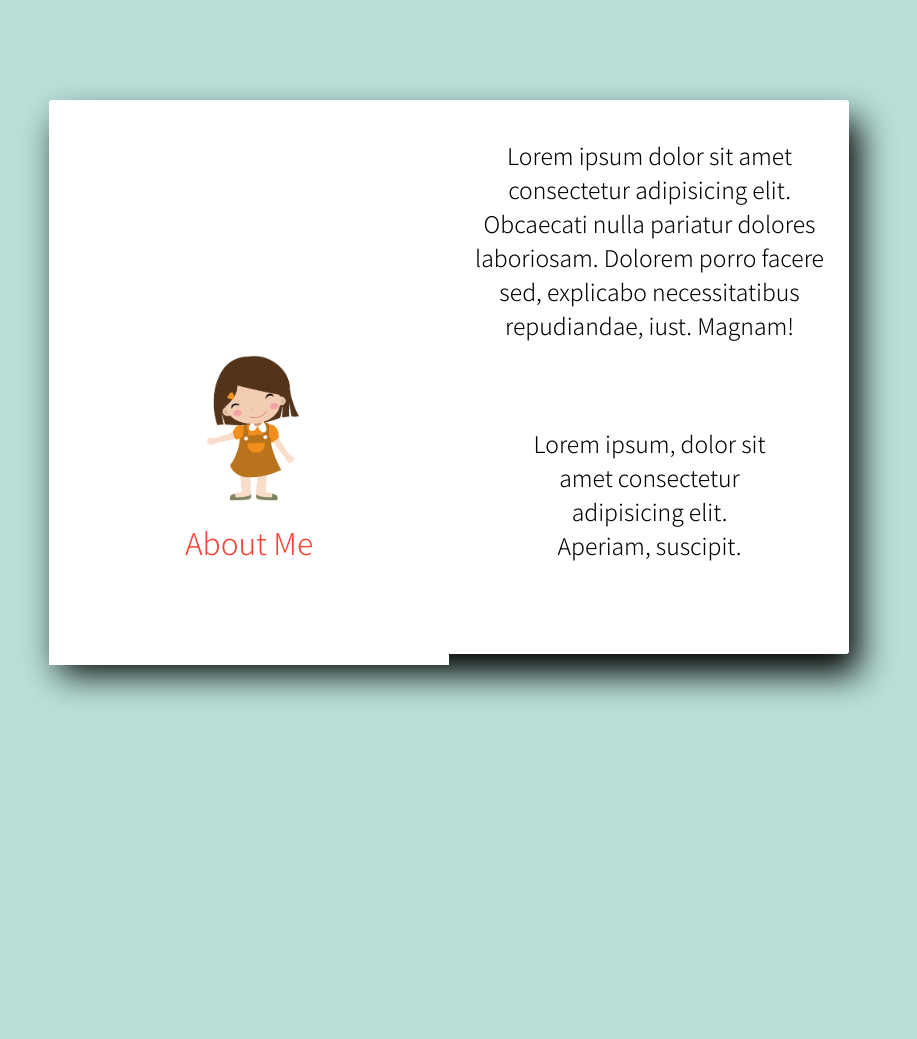
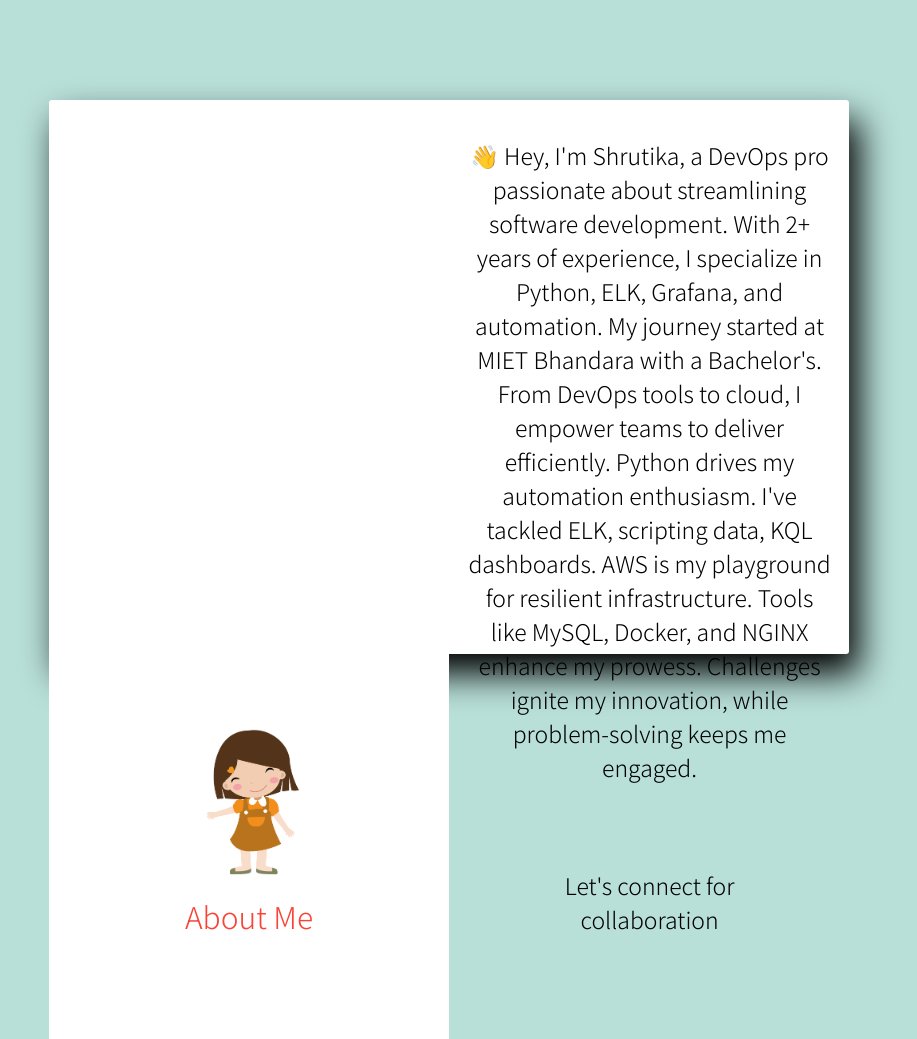
Before and after one commit to ShrutikaShendre/project, a plain HTML site: page AboutMe.html in a window 1280 px wide. Shown: the whole page, without its empty margins (191-1108 px from the left). Before the commit the page ends 800 px from the top, so only its background shows below. Drawn offline with Linux system fonts and the light colour scheme.

Commit message:
Update AboutMe.html
added description

```diff
--- a/AboutMe.html
+++ b/AboutMe.html
@@ -36,10 +36,9 @@
 
                 <div class="info">
 
-                   <p> Lorem ipsum dolor sit amet consectetur adipisicing elit. Obcaecati nulla pariatur dolores
-                    laboriosam. Dolorem porro facere sed, explicabo necessitatibus repudiandae, iust. Magnam!</p>
+                   <p> 👋 Hey, I'm Shrutika, a DevOps pro passionate about streamlining software development. With 2+ years of experience, I specialize in Python, ELK, Grafana, and automation. My journey started at MIET Bhandara with a Bachelor's. From DevOps tools to cloud, I empower teams to deliver efficiently. Python drives my automation enthusiasm. I've tackled ELK, scripting data, KQL dashboards. AWS is my playground for resilient infrastructure. Tools like MySQL, Docker, and NGINX enhance my prowess. Challenges ignite my innovation, while problem-solving keeps me engaged. </p>
                     <div class="icon">
-                        Lorem ipsum, dolor sit amet consectetur adipisicing elit. Aperiam, suscipit.
+                        Let's connect for collaboration
                     </div>
 
                 </div>
```
